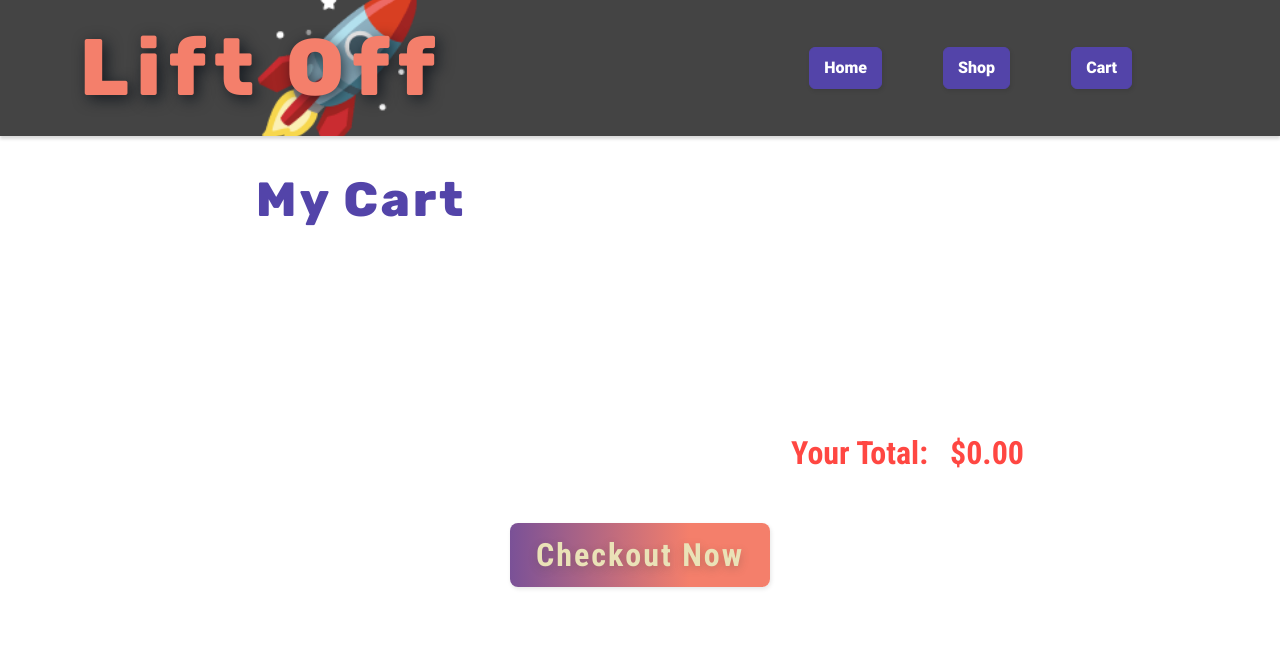
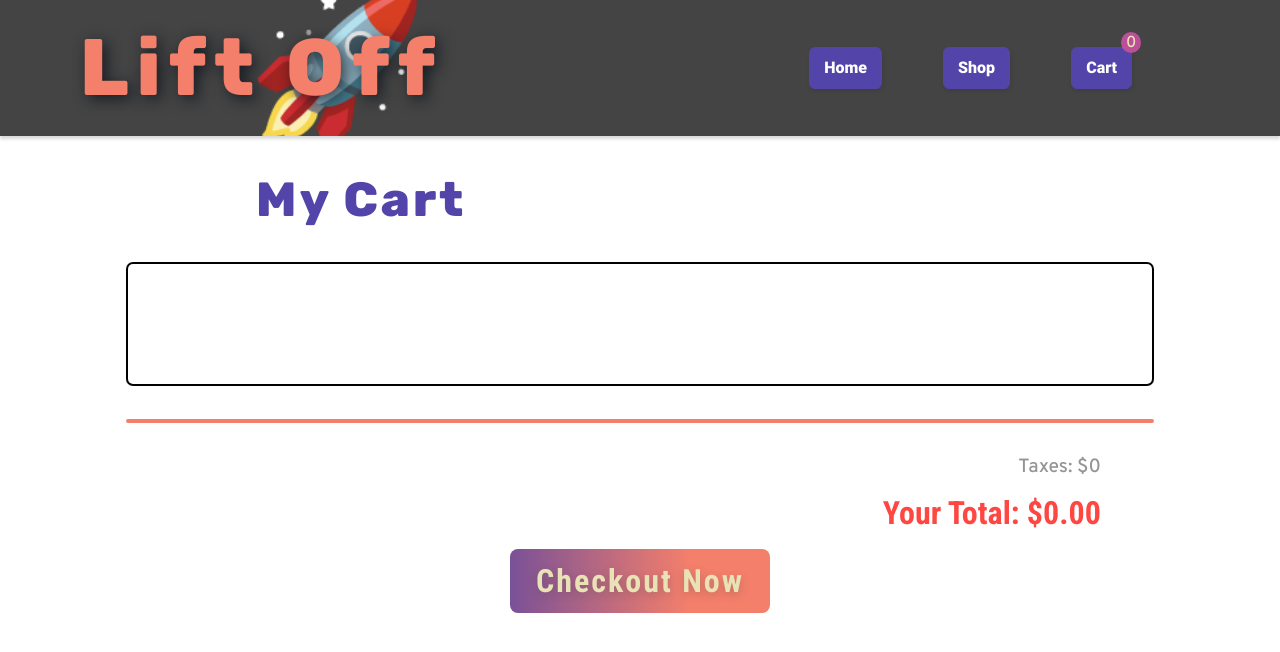
Before and after one commit to EpictetusZ1/shopping-cart, a React (Create React App) app: page /shop/cart in a window 1280 px wide. Shown: the top 652 px of the page. Built offline with nearby package versions, Linux system fonts and the light colour scheme.

Commit message:
Add logic to display num. of items in cart, add tax amount, update styles

```diff
--- a/src/RouteSwitch.js
+++ b/src/RouteSwitch.js
@@ -13,7 +13,7 @@ const RouteSwitch = () => {
 
    return (
        <BrowserRouter>
-           <Header />
+           <Header cartCounter={cartItems}/>
            <Routes>
                <Route path="/" element={<App />} />
                <Route path="/welcome" element={<Welcome />} />
--- a/src/components/Cart.jsx
+++ b/src/components/Cart.jsx
@@ -5,12 +5,20 @@ const Cart = ({ items }) => {
 
     const getTotal = (items) => {
         let sum = 0
+        let tax = 1.13
+
         items.forEach((item) => {
             sum = sum + parseFloat(item.data.price)
         })
-        let tax = 1.13
-        return ( sum * tax).toFixed(2)
+
+        return  [
+            ( sum * tax).toFixed(2),
+            (sum * tax).toFixed(2) - sum
+        ]
     }
+
+    const [total, tax] = getTotal(items)
+
 
     return (
         <div className={styles.cartContainer}>
@@ -29,13 +37,16 @@ const Cart = ({ items }) => {
                                 />
                             </td>
                             <td className={styles.itemTitle}>{item.data.name}</td>
+                            <td className={styles.quantity}>Quantity: {item.count}</td>
                             <td className={styles.price}>${item.data.price}</td>
                         </tr>
                     )
                 })}
                 </tbody>
             </table>
-            <h5 className={styles.total}>Your Total: &nbsp; ${getTotal(items)}</h5>
+            <hr/>
+            <div className={styles.taxAmt}>Taxes: ${tax}</div>
+            <h5 className={styles.total}>Your Total: ${total}</h5>
             <button className={styles.checkout}>Checkout Now</button>
         </div>
     );
--- a/src/components/Header.jsx
+++ b/src/components/Header.jsx
@@ -2,7 +2,15 @@ import React from 'react';
 import { Link } from "react-router-dom";
 import styles from "../styles/Header.module.css"
 
-const Header = () => {
+const Header = ({cartCounter}) => {
+    const displayCount = () => {
+        let total = 0
+        cartCounter.forEach((item) => {
+            total += parseInt(item.count)
+        })
+        return total
+    }
+
     return (
        <nav className={styles.navBar}>
            <div className={styles.logo}>
@@ -12,14 +20,20 @@ const Header = () => {
 
            <ul className={styles.navLinks}>
                <Link to={"/"}>
-                   <button>Home</button>
+                   <button className={styles.navButton}>Home</button>
                </Link>
                <Link to={"/shop"}>
-                   <button>Shop</button>
+                   <button className={styles.navButton}>Shop</button>
                </Link>
-               <Link to={"/shop/cart"}>
-                   <button>Cart</button>
-               </Link>
+
+               <div className={styles.counterContainer}>
+                   <Link to={"/shop/cart"}>
+                       <div className={styles.count}>
+                           {displayCount()}
+                       </div>
+                       <button className={styles.navButton}>Cart</button>
+                   </Link>
+               </div>
            </ul>
        </nav>
     );
--- a/src/components/ProductPreview.jsx
+++ b/src/components/ProductPreview.jsx
@@ -1,7 +1,9 @@
-import React from 'react';
+import React, {useState} from 'react';
 import styles from "../styles/Products.module.css";
 
 const ProductPreview = ({data, cartHandler}) => {
+    const [count, setCount] = useState(1)
+
     return (
             <div className={styles.productCard}>
                 <img src={data.src}
@@ -11,9 +13,23 @@ const ProductPreview = ({data, cartHandler}) => {
                 <div className={styles.infoContainer}>
                     <h3 className={styles.productName}> {data.name} </h3>
                     <h5 className={styles.price}>$ {data.price}</h5>
+                    <div className={styles.quantityArea}>
+                        Quantity:
+                        <button className={styles.adjQuant}
+                                onClick={() => setCount(prevState => prevState - 1)}
+                        >
+                            -
+                        </button>
+                        {count}
+                        <button className={styles.adjQuant}
+                                onClick={() => setCount(prevState => prevState + 1)}
+                        >
+                            +
+                        </button>
+                    </div>
                     <button className={styles.button}
                             onClick={ () => cartHandler(prevState => (
-                                [...prevState, {data}]
+                                [...prevState, {data, count: count}]
                             ))}
                     >
                         Add To Cart</button>
--- a/src/components/Products.jsx
+++ b/src/components/Products.jsx
@@ -8,11 +8,10 @@ const Products = ({ cartHandler, products, api }) => {
 
     useEffect(() => {
         if (!apiCalled) {
-            getUrls() // Handle ALL API call
+            getUrls() // Invoke handle ALL API call
             setApiCalled(true)
         }
     }, [])
-
 
     const assetUrls = [
         "PIA18033",
@@ -33,7 +32,6 @@ const Products = ({ cartHandler, products, api }) => {
             {mode: "cors"}
         )
         const data = await response.json()
-
         return {
             name: data["AVAIL:Title"],
             pDesc: data["AVAIL:Description"],
@@ -67,12 +65,15 @@ const Products = ({ cartHandler, products, api }) => {
     const getUrls = () => {
         assetUrls.forEach( (url) => {
             try {
-                // All API calls handled here
-                fetchImagePath(url).then(r => fetchMeta(r).then( response => setProductList(
-                    prevState => [...prevState, response] )
-                ))
-            } catch (error) {
-                console.log(error)
+                fetchImagePath(url)
+                    .then(r => {
+                        fetchMeta(r)
+                            .then( response => setProductList(
+                                prevState => [...prevState, response] )
+                            )
+                    }, reason => console.log(reason.message))
+            } catch (Error) {
+                console.log(Error.message)
             }
         })
     }
@@ -92,6 +93,7 @@ const Products = ({ cartHandler, products, api }) => {
             <div className={styles.products}>
             { productList.map((product) => {
                 return <ProductPreview  data={product}
+                                        setter={setProductList}
                                         cartHandler={cartHandler}
                                         key={product.key}
                 />
--- a/src/styles/Cart.module.css
+++ b/src/styles/Cart.module.css
@@ -5,6 +5,7 @@
     flex-direction: column;
     justify-content: flex-start;
     align-items: center;
+    font-family: 'Overpass', sans-serif;
 }
 
 .cartTitle {
@@ -17,7 +18,7 @@
 }
 
 .cart {
-    width: 60%;
+    width: 80%;
     height: auto;
     min-height: 15vh;
     border-radius: 5px;
@@ -27,15 +28,20 @@
 
 td, tr {
     text-align: center;
-    border-top: 15px solid #FFF;
-    padding: 10px;
+    padding: 10px 0;
+}
+
+table {
+    border-collapse: collapse;
+    border-radius: 2em;
+    border-style: hidden; /* hide standard table (collapsed) border */
+    box-shadow: 0 0 0 2px #000;
 }
 
 .cartItem {
     height: auto;
     width: 100%;
-    border-radius: 2em;
-    background-color: #444444;
+    background-color: rgba(68, 68, 68, 0.85);
 }
 
 .imgThumb {
@@ -45,26 +51,47 @@ td, tr {
 }
 
 .itemTitle {
-    font-family: 'Overpass', sans-serif;
     font-weight: normal;
-    font-size: 1.8em;
+    font-size: 1.2em;
     line-height: 1.2em;
     color: var(--saffron);
     text-align: left;
 }
 
 .price {
-    font-size: 2em;
+    font-size: 1.8em;
     color: #FF4742;
     padding-left: 5px;
 }
 
+.quantity {
+    color: #FF4742;
+    font-family: 'Overpass', sans-serif;
+}
+
+hr {
+    margin: 35px 0;
+    width: 80%;
+    border: 2px solid var(--salmon);
+    border-radius: 5px;
+}
+
+.taxAmt {
+    width: 72%;
+    text-align: right;
+    height: 1em;
+    font-size: 1.2em;
+    color: rgba(82, 82, 82, 0.62);
+}
+
 .total {
-    width: 60%;
+    width: 72%;
     color: #FF4742;
     font-family: 'Roboto Condensed', sans-serif;
     font-size: 2em;
     text-align: right;
+    margin: 0;
+    padding: 20px 0;
 }
 
 .checkout {
--- a/src/styles/Header.module.css
+++ b/src/styles/Header.module.css
@@ -45,8 +45,32 @@
     font-size: 2em;
     display: flex;
     flex-direction: row;
+    align-items: center;
     justify-content: space-around;
     font-family: 'Overpass', sans-serif;
+}
+
+.counterContainer {
+    height: 100%;
+    width: auto;
+    position: relative;
+    overflow: visible;
+}
+
+.count {
+    height: 20px;
+    width: 20px;
+    padding-top: 1px;
+    margin-left: 50px;
+    line-height: 20px;
+    font-size: 0.5em;
+    font-weight: normal;
+    border-radius: 50%;
+    background-color: var(--mulberry-crayola);
+    color: var(--lemon-meringue);
+    text-align: center;
+    position: absolute;
+    overflow: auto;
 }
 
 .navLinks a {
@@ -54,7 +78,7 @@
     text-decoration: none;
 }
 
-button {
+.navButton {
     background: var(--plump-purple);
     border: 1px solid #5344A9;
     border-radius: 6px;
--- a/src/styles/Products.module.css
+++ b/src/styles/Products.module.css
@@ -6,7 +6,7 @@
     font-family: 'Overpass', sans-serif;
     display: flex;
     flex-direction: column;
-    align-items: center;
+    align-items: flex-start;
 }
 
 .productIntro {
@@ -34,7 +34,7 @@
 }
 
 .productCard {
-    height: 425px;
+    height: 450px;
     width: 250px;
     padding: 0 0 10px 0;
     border: 2px solid rgba(98, 95, 95, 0.37);
@@ -46,7 +46,6 @@
     display: flex;
     flex-direction: column;
     align-items: center;
-    justify-content: flex-start;
     transition: all 0.2s ease-in;
 }
 
@@ -72,12 +71,12 @@
 }
 
 .infoContainer {
-    height: 100%;
-    width: auto;
+    height: 90%;
+    width: 90%;
     display: flex;
     flex-direction: column;
     align-items: center;
-    justify-content: space-evenly;
+    justify-content: space-between;
 }
 
 .price {
@@ -87,6 +86,35 @@
     color: var(--royal-purple);
     text-align: center;
     font-size: 1em;
+}
+
+.quantityArea {
+    width: 70%;
+    color: var(--lemon-meringue);
+    letter-spacing: 1px;
+    font-size: 0.9em;
+    line-height: 0.9em;
+    display: flex;
+    justify-content: space-around;
+    align-items: center;
+}
+
+.adjQuant {
+    height: 1em;
+    width: 1em;
+    padding: 0;
+    margin: auto;
+    line-height: 1em;
+    border: none;
+    border-radius: 50%;
+    font-size: 1.2em;
+    font-weight: bold;
+    color: var(--maximum-red);
+    text-align: center;
+}
+
+.adjQuant:hover {
+    cursor: pointer;
 }
 
 .button {
```
